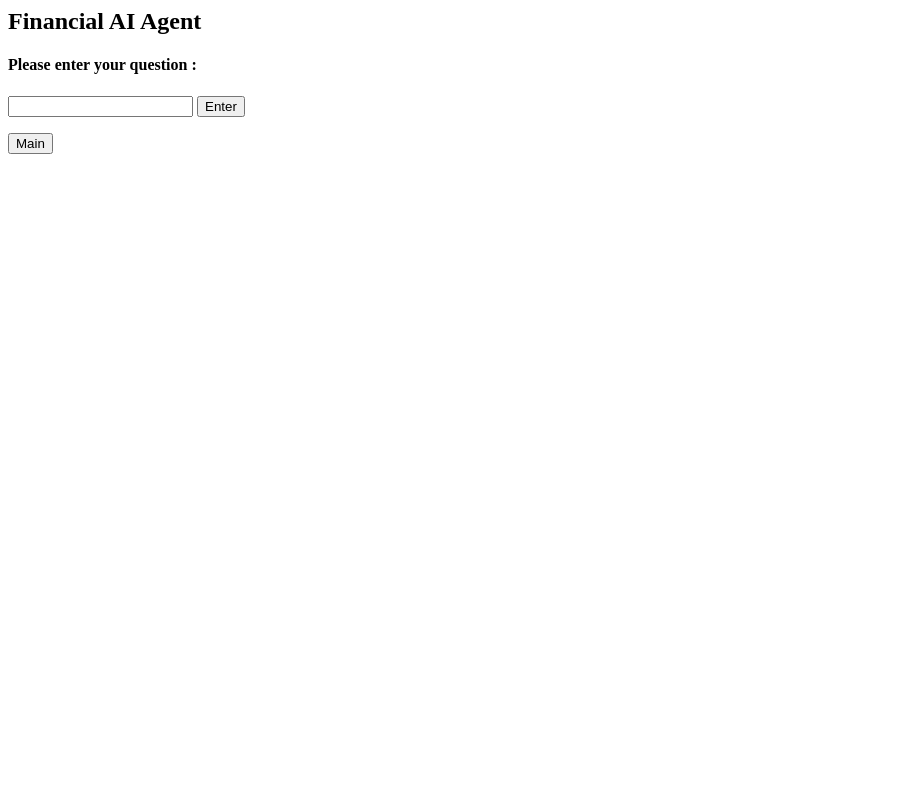
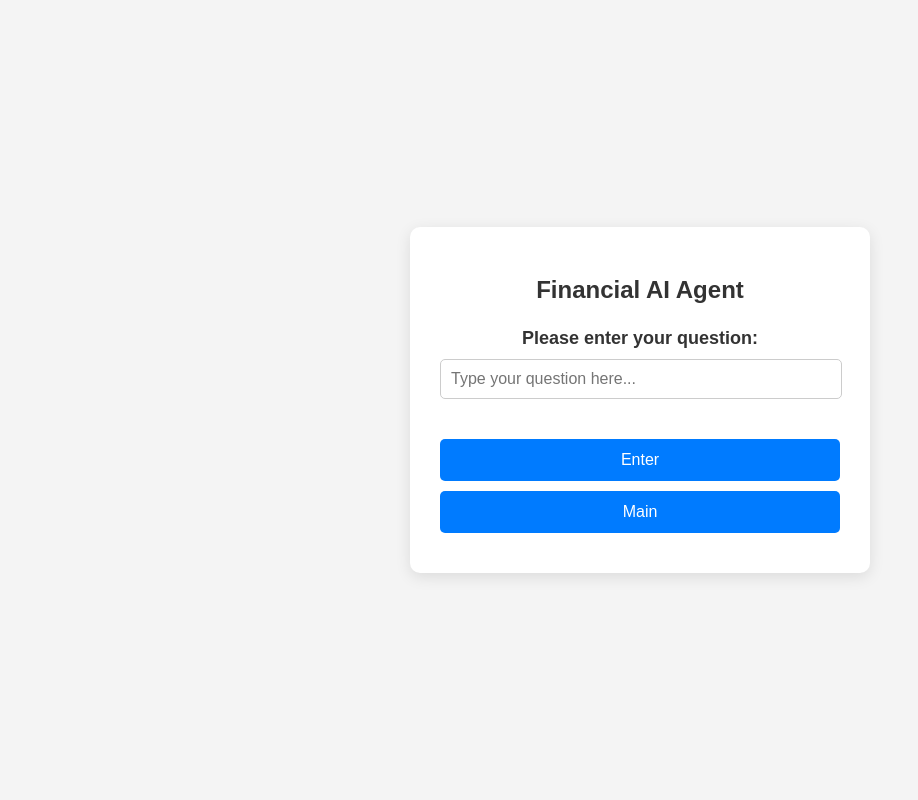
Before and after one commit to thonkychonky/BC3415-Week1-genai-web3, a Flask app: page /ai_agent in a window 1280 px wide. Shown: the whole page, without its empty margins (0-918 px from the left). Run offline with Flask 3, Linux system fonts and the light colour scheme.

Commit message:
Beautify ai_agent.html

```diff
--- a/templates/ai_agent.html
+++ b/templates/ai_agent.html
@@ -1,11 +1,95 @@
-<h2>Financial AI Agent</h2>
+<!DOCTYPE html>
+<html lang="en">
+<head>
+    <meta charset="UTF-8">
+    <meta name="viewport" content="width=device-width, initial-scale=1.0">
+    <title>Financial AI Agent</title>
+    <style>
+        body {
+            font-family: Arial, sans-serif;
+            background-color: #f4f4f4;
+            margin: 0;
+            padding: 0;
+            display: flex;
+            justify-content: center;
+            align-items: center;
+            height: 100vh;
+        }
 
-<form action="/ai_agent_reply" method="post">
-    <h4>Please enter your question : </h4>
-    <input type="text" name="q">
-    <input type="submit" value="Enter">
-</form>
+        .container {
+            background-color: #ffffff;
+            box-shadow: 0 4px 15px rgba(0, 0, 0, 0.1);
+            border-radius: 10px;
+            padding: 30px;
+            max-width: 400px;
+            width: 100%;
+            text-align: center;
+        }
 
-<form action="/" method="post">
-    <input type="submit" value="Main">
-</form>
+        h2 {
+            color: #333333;
+            margin-bottom: 20px;
+            font-size: 24px;
+        }
+
+        h4 {
+            color: #333333;
+            margin-bottom: 10px;
+            font-size: 18px;
+        }
+
+        .input-group {
+            margin-bottom: 20px;
+            width: 100%;
+        }
+
+        .input-group input[type="text"] {
+            width: calc(100% - 20px);
+            padding: 10px;
+            border: 1px solid #cccccc;
+            border-radius: 5px;
+            font-size: 16px;
+            margin-bottom: 20px;
+        }
+
+        .btn {
+            background-color: #007bff;
+            color: white;
+            padding: 12px 20px;
+            border: none;
+            border-radius: 5px;
+            cursor: pointer;
+            font-size: 16px;
+            width: 100%;
+            margin-bottom: 10px;
+        }
+
+        .btn:hover {
+            background-color: #0056b3;
+        }
+
+        .btn + .btn {
+            margin-top: 10px;
+        }
+    </style>
+</head>
+<body>
+
+    <div class="container">
+        <h2>Financial AI Agent</h2>
+
+        <form action="/ai_agent_reply" method="post">
+            <h4>Please enter your question:</h4>
+            <div class="input-group">
+                <input type="text" name="q" placeholder="Type your question here...">
+            </div>
+            <input type="submit" value="Enter" class="btn">
+        </form>
+
+        <form action="/" method="post">
+            <input type="submit" value="Main" class="btn">
+        </form>
+    </div>
+
+</body>
+</html>
```
